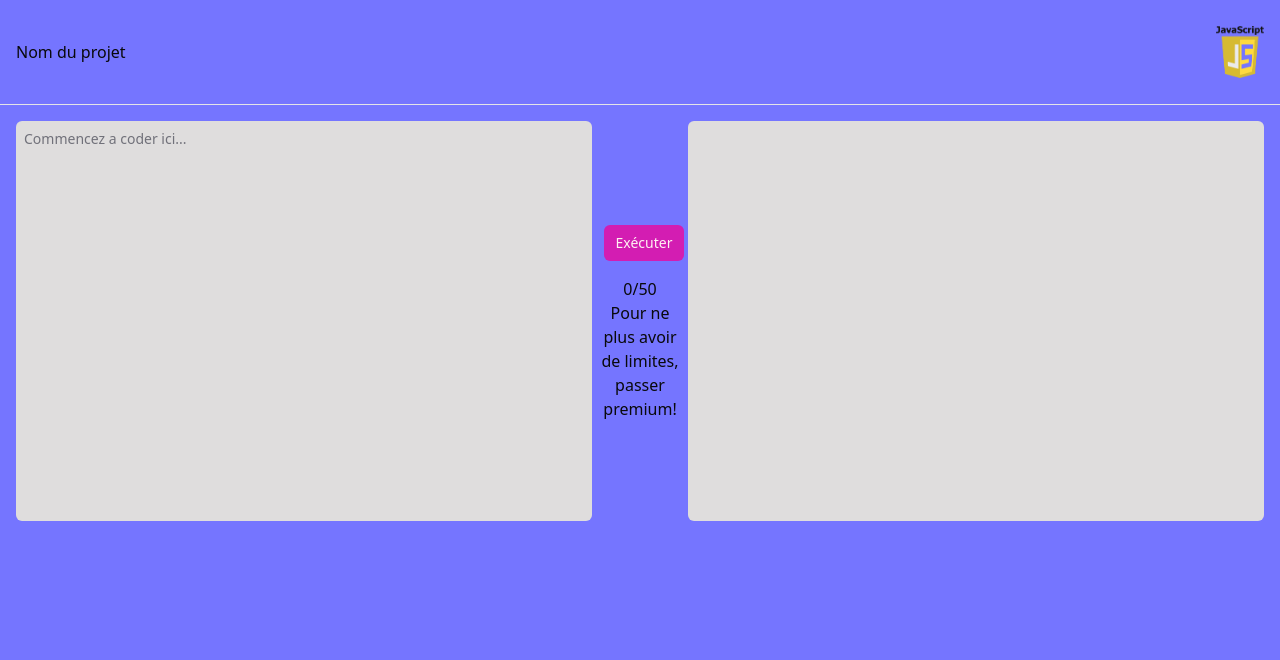
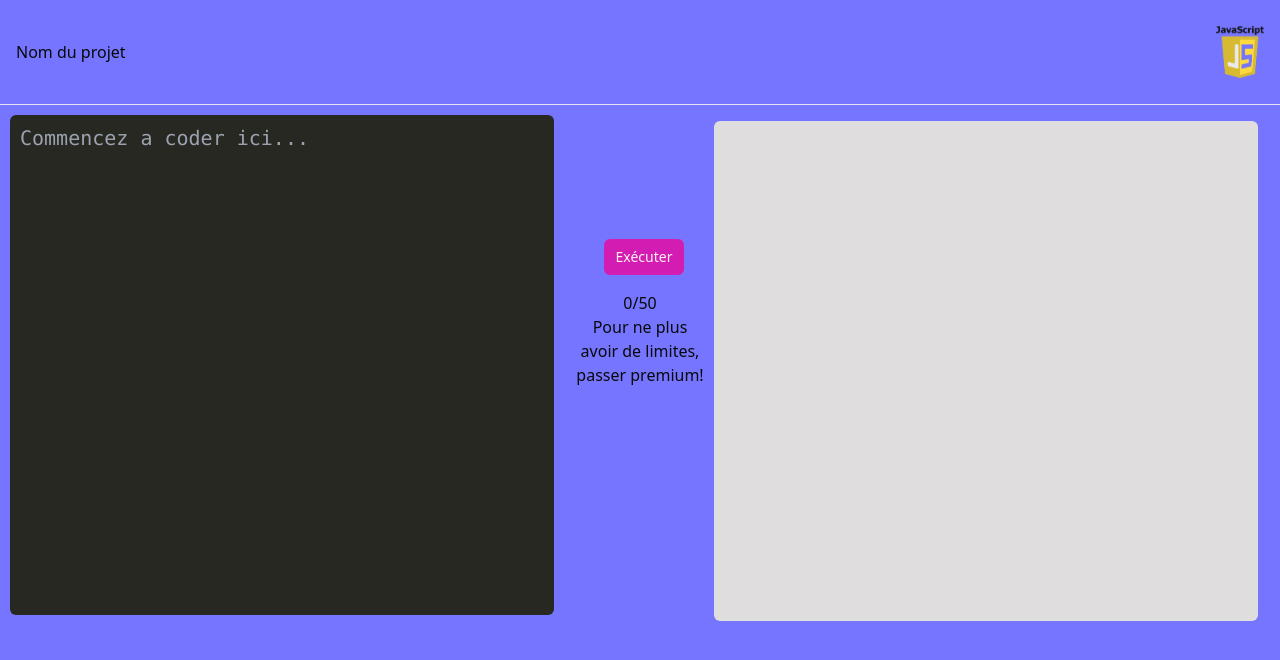
Before and after one commit to WildCodeSchool/2023-11-wns-bleu-g1, a Next.js app in the folder frontend/: page /coding/codingPage in a window 1280 px wide. Shown: the top 660 px of the page. Built offline with nearby package versions, Linux system fonts and the light colour scheme.

Commit message:
feat: colorize desktop terminal

```diff
--- /dev/null
+++ b/frontend/src/components/prism-loader.tsx
@@ -0,0 +1,12 @@
+import {useEffect} from "react";
+import Prism from "prismjs";
+import "prismjs/themes/prism-okaidia.css";
+import "prismjs/components/prism-typescript";
+
+export default function PrismLoader() {
+    useEffect(() => {
+        Prism.highlightAll();
+    }, []);
+
+    return <div className="hidden"></div> ;
+}
--- a/frontend/src/components/ui/textarea.tsx
+++ b/frontend/src/components/ui/textarea.tsx
@@ -10,7 +10,7 @@ const Textarea = React.forwardRef<HTMLTextAreaElement, TextareaProps>(
 		return (
 			<textarea
 				className={cn(
-					"text-sm text-black dark:text-white bg-lightterminalbackground dark:bg-darkterminalbackground ring-offset-background placeholder:text-muted-foreground focus-visible:outline-none focus-visible:ring-2 focus-visible:ring-ring focus-visible:ring-offset-2 disabled:cursor-not-allowed disabled:opacity-50 md:mt-4 rounded-md border-none min-h-80 md:min-h-[50vh] md:min-w-[45%] p-2 resize-none m-1",
+					"text-[15pt] resize-none w-[calc(100%-32px)] h-[500px] font-mono border-none m-2.5 p-2 absolute top-0 bg-lightterminalbackground dark:bg-darkterminalbackground rounded-md md:mt-4 leading-[20pt]",
 					className
 				)}
 				ref={ref}
@@ -20,5 +20,5 @@ const Textarea = React.forwardRef<HTMLTextAreaElement, TextareaProps>(
 	}
 );
 Textarea.displayName = "Textarea";
-
+// text-sm ring-offset-background placeholder:text-muted-foreground focus-visible:outline-none focus-visible:ring-2 focus-visible:ring-ring focus-visible:ring-offset-2 disabled:cursor-not-allowed disabled:opacity-50 md:mt-4 rounded-md border-none p-2 resize-none m-1 w-[90%] h-full font-mono
 export { Textarea };
--- a/frontend/src/pages/coding/codingPage.tsx
+++ b/frontend/src/pages/coding/codingPage.tsx
@@ -3,9 +3,12 @@ import Image from "next/image";
 // import Topbar from "@/components/elements/Topbar";
 import { Button } from "@/components/ui/button";
 import { Textarea } from "@/components/ui/textarea";
+import PrismLoader from "@/components/prism-loader";
+import Prism from "prismjs";
 
 function CodingPage() {
 	const [isTopOfPage, setIsTopOfPage] = useState<boolean>(true);
+	const [input, setInput] = useState("");
 	useEffect(() => {
 		const handleScroll = () => {
 			if (window.scrollY === 0) {
@@ -18,12 +21,14 @@ function CodingPage() {
 		window.addEventListener("scroll", handleScroll);
 		return () => window.removeEventListener("scroll", handleScroll);
 	}, []);
-	const [textArea, setTextArea] = useState("");
-
-	const handleSumbit = (e) => {
-		e.preventDefault();
-		//  console here form data
-	};
+	console.log(input);
+	function update(text) {
+	  let result_element = document.querySelector("#highlighting-content");
+	  // Update code
+	  result_element.innerHTML = text.replace(new RegExp("&", "g"), "&").replace(new RegExp("<", "g"), "<");;
+	  // Syntax Highlight
+	  Prism.highlightElement(result_element);
+	}
 
 	return (
 		<main className="min-h-[100vh]">
@@ -33,7 +38,8 @@ function CodingPage() {
 					<h1 className="flex flex-1 justify-start align-middle items-center pl-4">
 						Nom du projet
 					</h1>
-					<div className="relative my-6 mr-4 flex h-10 w-12 rounded-md md:h-14 justify-end align-bottom items-end">
+					<div
+						className="relative my-6 mr-4 flex h-10 w-12 rounded-md md:h-14 justify-end align-bottom items-end">
 						<Image
 							src="/Javascript_logo.png"
 							alt="logo javascript"
@@ -44,11 +50,24 @@ function CodingPage() {
 					</div>
 				</div>
 				<div id="codingContent" className="flex flex-col md:flex-row w-full">
-					<Textarea
-						className="md:ml-4"
-						placeholder="Commencez a coder ici..."
-					/>
-					<div className="flex flex-row-reverse md:flex-col w-full justify-center text-center align-center md:items-center">
+					<div id="codingArea" className="relative min-h-80 md:min-h-[50vh] md:min-w-[45%]">
+						<Textarea
+							className="left-0 z-10 caret-white md:ml-4 bg-transparent text-transparent leading-[20pt] text-[15pt]"
+							placeholder="Commencez a coder ici..."
+							id="codingInput"
+							onChange={(e) => update(e.target.value)}
+							spellCheck="false"
+						/>
+						<pre
+							className="left-0 z-0 md:ml-4 text-[15pt] resize-none w-[calc(100%-32px)] h-[500px] font-mono border-none m-2.5 p-2 absolute top-0 bg-lightterminalbackground dark:bg-darkterminalbackground rounded-md md:mt-4 leading-[20pt]"
+							 id="highlightedCodingContent" aria-hidden="true"
+						>
+							<code className="language-js text-[15pt] leading-[20pt] font-mono" id="highlighting-content"></code>
+						</pre>
+						<PrismLoader />
+					</div>
+					<div
+						className="flex flex-row-reverse md:flex-col w-full justify-center text-center align-center md:items-center">
 						<Button
 							size={"sm"}
 							className="flex md:justify-center md:items-center md:content-center md:align-middle mt-4 mb-4 w-20 ml-2 md:mr-0"
@@ -60,9 +79,19 @@ function CodingPage() {
 							Pour ne plus avoir de limites, passer premium!
 						</p>
 					</div>
-					<Textarea className="md:mr-4" />
+					<div id="resultArea" className="relative min-h-80 md:min-h-[50vh] md:min-w-[45%]">
+						<Textarea readOnly={true}
+							className="left-0 md:mr-4"/>
+					</div>
 				</div>
 			</div>
+			{/*<div>*/}
+			{/*	<Textarea id="editing" onChange={(e) => update(e.target.value)} spellCheck="false"/>*/}
+			{/*	<pre className="language-javascript" id="highlighting" aria-hidden="true">*/}
+			{/*		<code className="language-js" id="highlighting-content"></code>*/}
+			{/*	</pre>*/}
+			{/*	<PrismLoader />*/}
+			{/*</div>*/}
 		</main>
 	);
 }
--- a/frontend/src/styles/globals.css
+++ b/frontend/src/styles/globals.css
@@ -87,3 +87,36 @@
 		@apply bg-background-primary text-foreground;
 	}
 }
+
+#editing, #highlighting, #codingInput, #highlightedCodingContent { /*codingInput highlightedCodingContent*/
+  /* Both elements need the same text and space styling so they are directly on top of each other */
+  margin: 10px;
+  padding: 10px;
+  border: 0;
+  width: calc(100% - 32px);
+  height: 500px;
+}
+
+#editing, #highlighting, #highlighting *, #codingInput, #highlightedCodingContent , #highlightedCodingContent * { /*codingInput highlightedCodingContent*/
+/*  !* Also add text styles to highlighting tokens *!*/
+  font-size: 15pt;
+/*  font-family: monospace;*/
+  line-height: 20pt;
+}
+/*#editing, #highlighting, #codingInput, #highlightedCodingContent { !*codingInput highlightedCodingContent*!*/
+/*  !*position: absolute;*!*/
+/*  !*top: 0;*!*/
+/*  !*left: 0;*!*/
+/*}*/
+/*#editing, #codingInput { !*codingInput*!*/
+/*  z-index: 1;*/
+/*}*/
+
+/*#highlighting, #highlightedCodingContent { !*highlightedCodingContent*!*/
+/*  z-index: 0;*/
+/*}*/
+#editing, #codingInput { /*codingInput*/
+  /*color: transparent;*/
+  background: transparent;
+  /*caret-color: white; !* Or choose your favorite color *!*/
+}
```
Also changed, not shown: frontend/package.json (+5 -2 lines), 1 other file (tests, documents, lock files or other folders).
